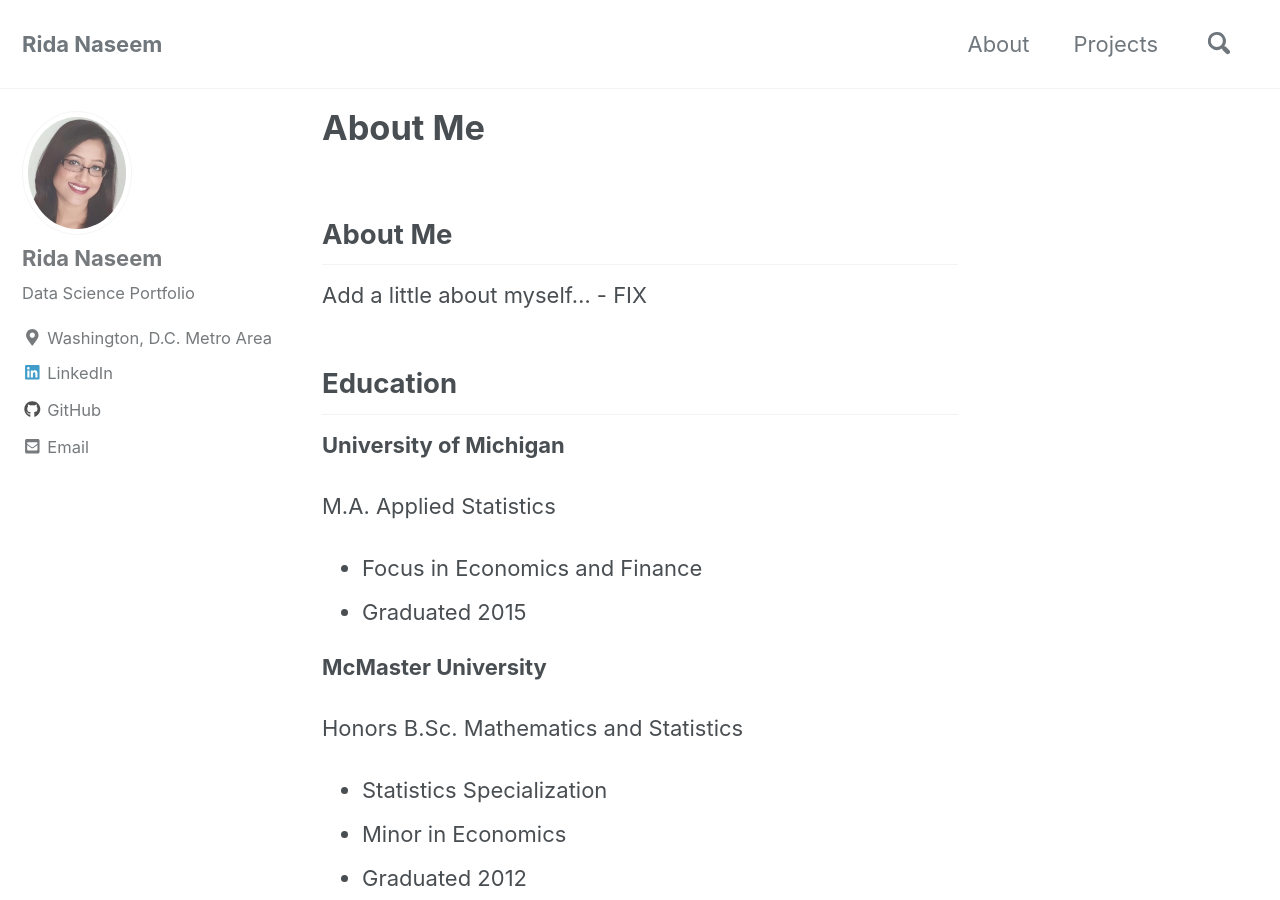
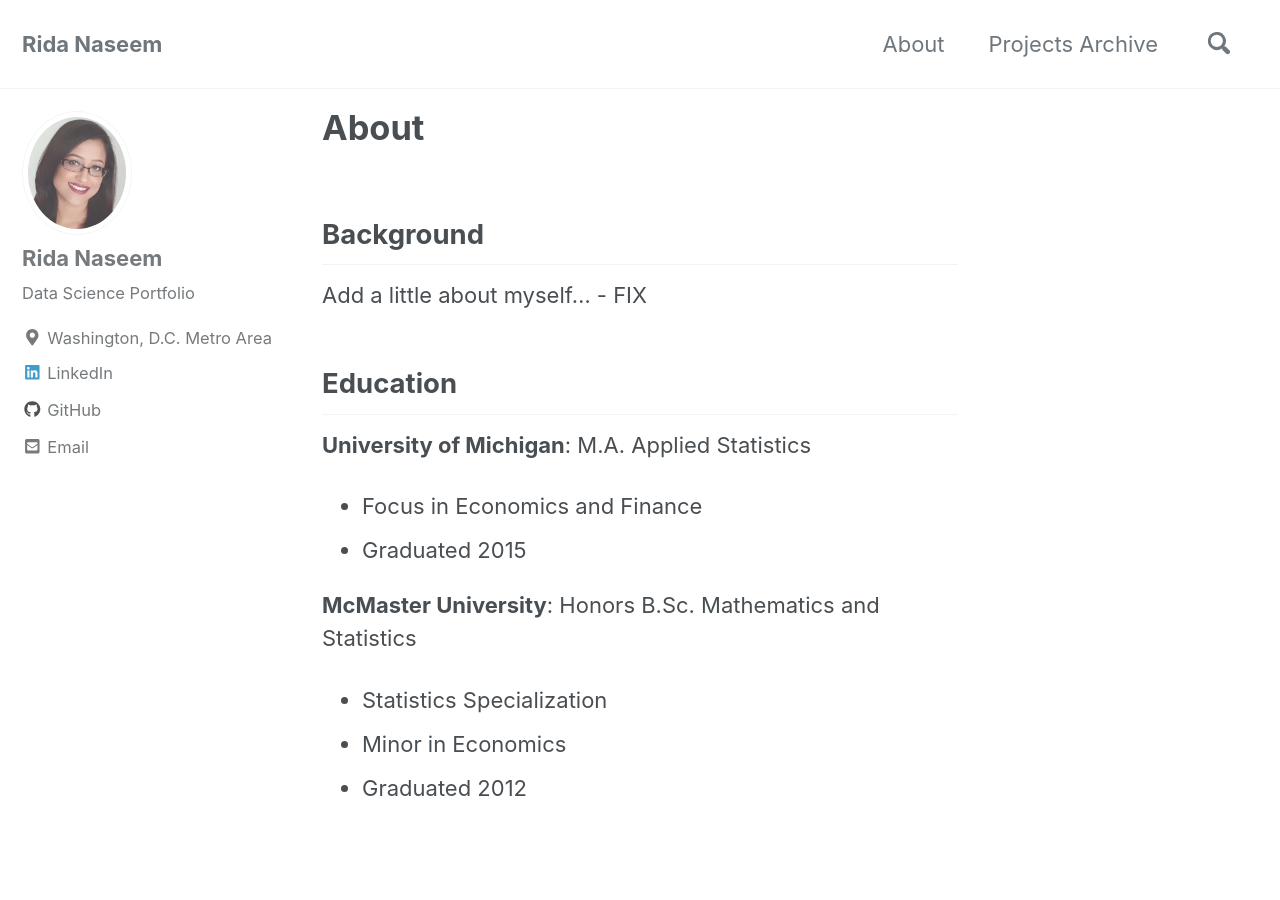
Before and after one commit to ridanaseem/ridanaseem.github.io, a Jekyll site: the page built from _pages/about.md, in a window 1280 px wide and 900 px high. Built offline with Jekyll 4.4.1, drawn with Linux system fonts in a browser that asks for light colours; cached includes are drawn as plain includes; nearby versions of some CDN libraries; our own code applies the rules of GitHub Pages for plain Markdown files.

Commit message:
Profile Updates

```diff
--- a/_data/navigation.yml
+++ b/_data/navigation.yml
@@ -2,7 +2,7 @@
 main:
     - title: "About"
       url: /about/
-    - title: "Projects"
+    - title: "Projects Archive"
       url: /data-science-projects/
 
   # - title: "Sample Posts"
--- a/_pages/about.md
+++ b/_pages/about.md
@@ -1,5 +1,5 @@
 ---
-title: #"About"
+title: "About"
 permalink: /about/
 header:
   image: #"/assets/images/"
@@ -10,22 +10,19 @@ share: false
 read_time: false
 ---
 
-## About Me
+## Background
 
 Add a little about myself... - FIX
 
 
 ## Education
 
-**University of Michigan**
-
-M.A. Applied Statistics
+**University of Michigan**: M.A. Applied Statistics
 - Focus in Economics and Finance
 - Graduated 2015
 
-**McMaster University**
 
-Honors B.Sc. Mathematics and Statistics
+**McMaster University**: Honors B.Sc. Mathematics and Statistics
 - Statistics Specialization
 - Minor in Economics
 - Graduated 2012
```
Also changed, not shown: _pages/data-science-projects.md (+2 -2 lines), _posts/2018-12-20-test.md (+1 -1 lines).
